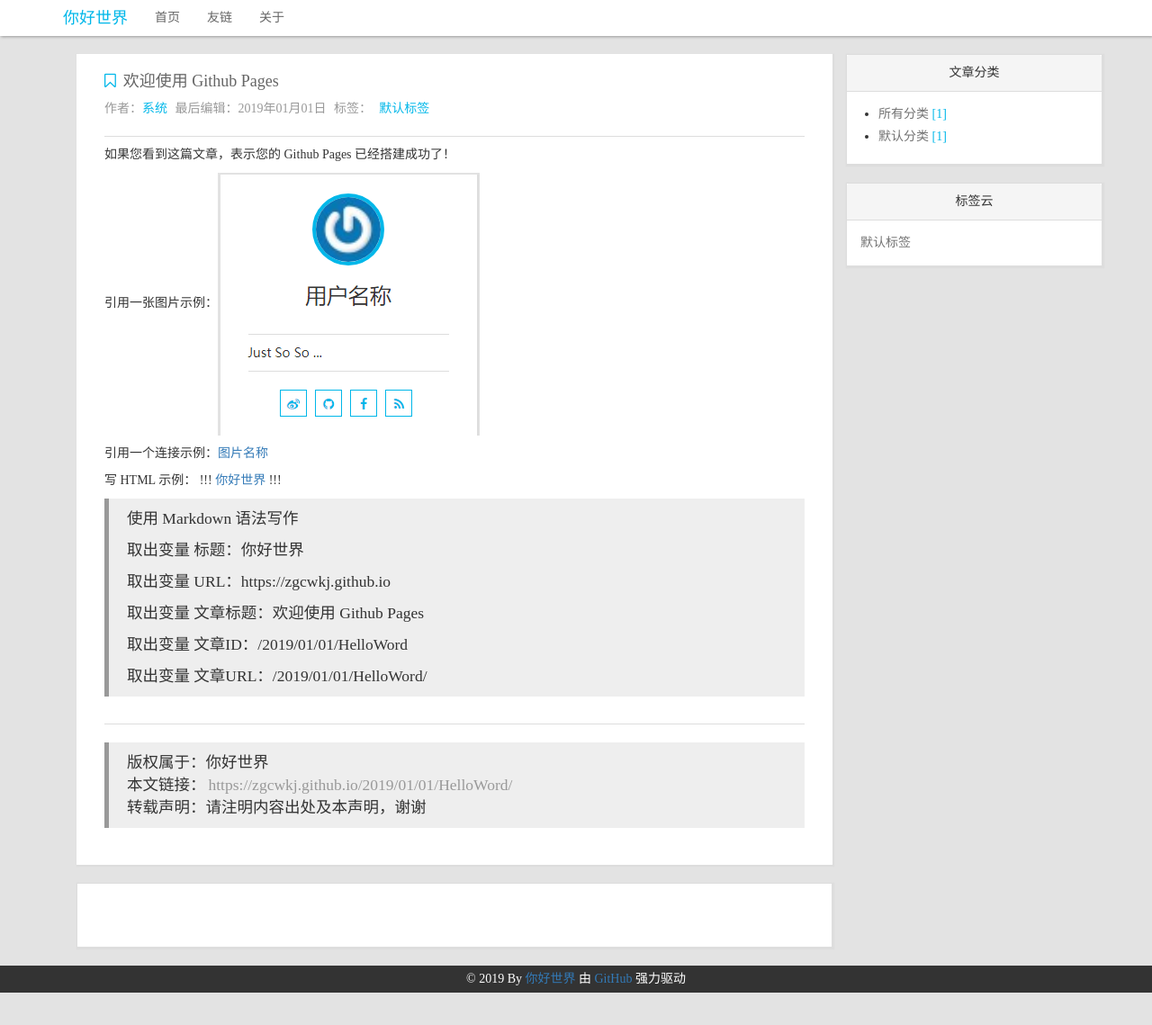
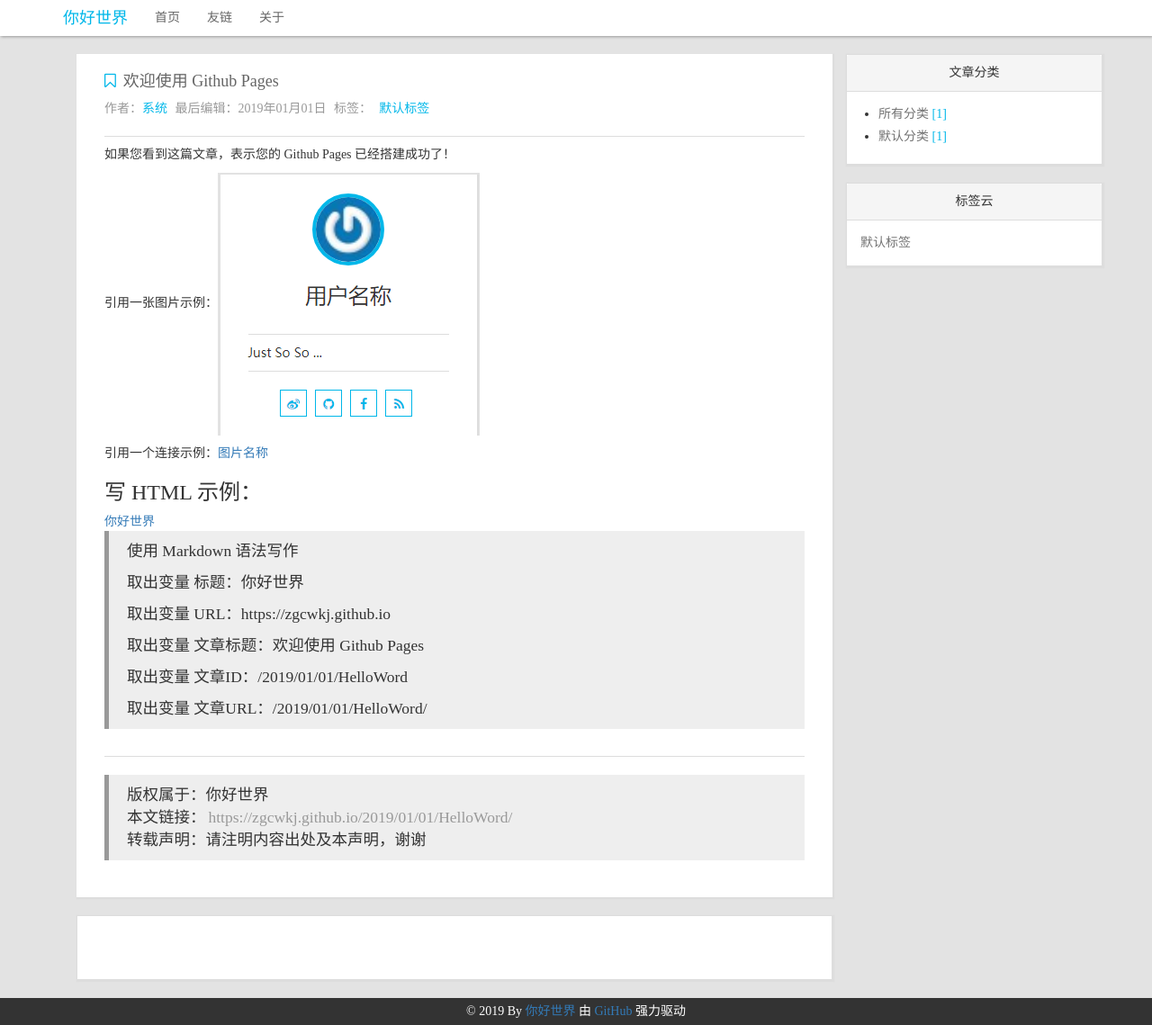
Before and after one commit to zgcwkj/blogtest, a Jekyll site: the page built from _posts/2019-01-01-HelloWord.md, in a window 1280 px wide. Shown: the whole page at 90% size. Built offline with Jekyll 4.4.1, drawn with Linux system fonts in a browser that asks for light colours; comment, search, counter and statistics services are not loaded; before the commit the page ends 1103 px from its top, so only the background shows below that.

Commit message:
注释信息

```diff
--- a/_posts/2019-01-01-HelloWord.md
+++ b/_posts/2019-01-01-HelloWord.md
@@ -13,10 +13,10 @@ excerpt: "HelloWord"
 
 引用一个连接示例：[图片名称](/assets/article/HelloWord/example.png)
 
-写 HTML 示例：
-!!!
-<a href="">你好世界</a>
-!!!
+<div>
+    <h3>写 HTML 示例：</h3>
+    <a href="">你好世界</a>
+</div>
 
 > 使用 Markdown 语法写作
 >
```
